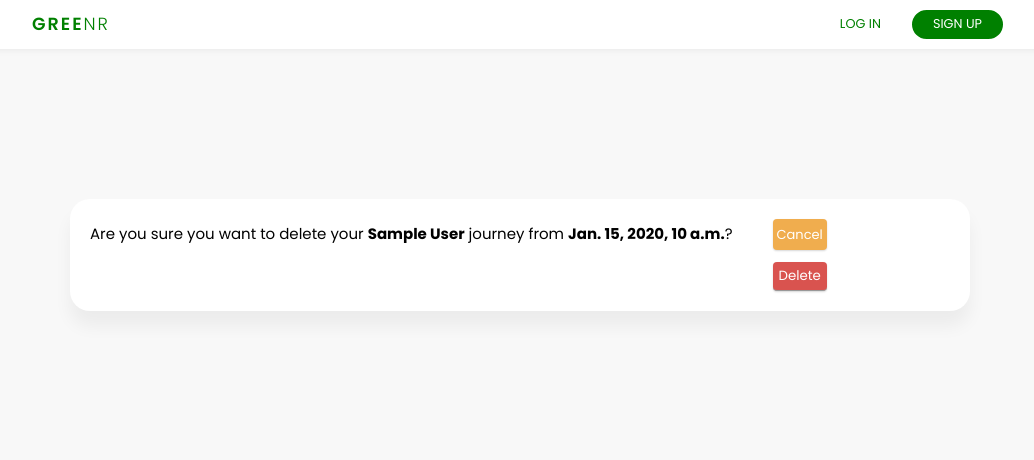
After one commit to ErikKarsen/TEST-Greenr, a Django app: page /delete_journey/1/ in a window 1280 px wide. The commit adds this page. Shown: the top 460 px of the page, without its empty margins (120-1154 px from the left). Run offline with Django 3.2, Linux system fonts and the light colour scheme; tables that the repository leaves empty hold one stand-in row (values such as "Sample post"); some libraries are stand-ins or nearby versions.

Commit message:
CRUD actions Journeys

```diff
--- a/accounts/static/css/style.css
+++ b/accounts/static/css/style.css
@@ -556,3 +556,39 @@ label.valid:after {
 .table-title {
     padding-left: 20px;
 }
+
+.primary-button {
+    color: white;
+    padding: 4px;
+    border-radius: 4px;
+    box-shadow: 0 1px 2px rgba(0, 0, 0, 0.16);
+  }
+
+.update-button {
+    background: #5bc0de;
+}
+
+.cancel-button {
+    background: #f0ad4e;
+}
+
+.delete-button {
+    background: #d9534f;
+}
+
+.delete-content {
+    display: flex;
+    align-items: baseline;
+}
+
+.delete-content p{
+    margin: 20px;
+    color: black;
+}
+
+.delete-form {
+    display: flex;
+    flex-direction: column;
+    margin: 20px;
+    gap: 12px;
+}
--- a/accounts/templates/accounts/dashboard.html
+++ b/accounts/templates/accounts/dashboard.html
@@ -1,4 +1,4 @@
-{%  extends 'accounts/main.html' %}
+{% extends 'accounts/main.html' %}
 {% load static %}
 {% load mathfilters %}
 
@@ -17,6 +17,8 @@
                 <th>Duration</th>
                 <th>Carbon Cost (CO2)</th>
                 <th>Status</th>
+                <th>Update</th>
+                <th>Delete</th>
             </tr>
         </thead>
         <tbody>
@@ -28,6 +30,8 @@
                 <td>{{i.duration_hours}}hr {{i.duration_minutes}}min</td>
                 <td>{{60|mul:i.duration_hours|add:i.duration_minutes|mul:i.transportation.carbon_price|floatformat}}kg</td>
                 <td>{{i.status}}</td>
+                <td><a class="primary-button update-button" href="{% url 'update_journey' i.id %}">Update</a></td>
+                <td><a class="primary-button delete-button" href="{% url 'delete_journey' i.id %}">Delete</a></td>
             </tr>
             {% endfor %}
 
--- /dev/null
+++ b/accounts/templates/accounts/delete.html
@@ -0,0 +1,23 @@
+{% extends 'accounts/main.html' %}
+{% load static %}
+{% block content %}
+
+<div class="main">
+    <div class="container">
+        <section class="delete-content">
+            <p>Are you sure you want to delete your <b>{{item.transportation}}</b> journey from <b>{{item.date_created}}</b>?</p>
+
+            <form action="{% url 'delete_journey' item.id %}" class="delete-form" method="POST">
+                {% csrf_token %}
+
+                <a class="primary-button cancel-button" href="{% url 'home' %}">Cancel</a>
+
+                <input class="primary-button delete-button" type="submit" name="Confirm" value="Delete">
+
+            </form>
+        </section>
+    </div>
+</div>
+
+
+{% endblock %}
--- a/accounts/templates/accounts/navbar.html
+++ b/accounts/templates/accounts/navbar.html
@@ -12,7 +12,7 @@
             <div class="nav-links">
                 <ul>
                     <li class="nav-link" style="--i: .6s">
-                        <a href="#">Track</a>
+                        <a href="{% url 'create_journey' %}">Track</a>
                     </li>
                     <li class="nav-link" style="--i: .85s">
                         <a href="#">Offset</a>
--- a/accounts/urls.py
+++ b/accounts/urls.py
@@ -6,4 +6,8 @@ urlpatterns = [
     path('register/', views.registerPage, name='register'),
     path('login/', views.loginPage, name='login'),
     path('logout/', views.logoutUser, name='logout'),
+
+    path('create_journey', views.createJourney, name='create_journey'),
+    path('update_journey/<str:pk>/', views.updateJourney, name='update_journey'),
+    path('delete_journey/<str:pk>/', views.deleteJourney, name='delete_journey'),
 ]
--- a/accounts/views.py
+++ b/accounts/views.py
@@ -3,7 +3,7 @@ from django.contrib.auth import authenticate, login, logout
 from django.contrib.auth.decorators import login_required
 from django.contrib import messages
 
-from .forms import CreateUserForm
+from .forms import CreateUserForm, JourneyForm
 from .models import *
 from django.db.models import Sum
 
@@ -60,5 +60,43 @@ def home(request):
         duration = i.duration_hours * 60 + i.duration_minutes
         total_emissions += duration * i.transportation.carbon_price
 
-    context = {'journeys': journeys, 'total_emissions': total_emissions}
+    context = {'journeys': journeys, 'total_emissions': round(total_emissions, 2)}
     return render(request, 'accounts/dashboard.html', context)
+
+@login_required(login_url='login')
+def createJourney(request):
+    form = JourneyForm()
+    if request.method == 'POST':
+        form = JourneyForm(request.POST)
+        if form.is_valid():
+            form.save()
+
+            return redirect('home')
+
+    context = {'form': form}
+    return render(request, 'accounts/journey_form.html', context)
+
+@login_required(login_url='login')
+def updateJourney(request, pk):
+    journey = Journey.objects.get(id=pk)
+    form = JourneyForm(instance=journey)
+
+    if request.method == 'POST':
+        form = JourneyForm(request.POST, instance=journey)
+        if form.is_valid():
+            form.save()
+            return redirect('home')
+
+    context = {'form': form}
+    return render(request, 'accounts/journey_form.html', context)
+
+
+def deleteJourney(request, pk):
+    journey = Journey.objects.get(id=pk)
+
+    if request.method == 'POST':
+        journey.delete()
+        return redirect('home')
+
+    context = {'item': journey}
+    return render(request, 'accounts/delete.html', context)
```
Also changed, not shown: accounts/forms.py (+7 -0 lines), accounts/templates/accounts/journey_form.html (added, +39 -0 lines).
